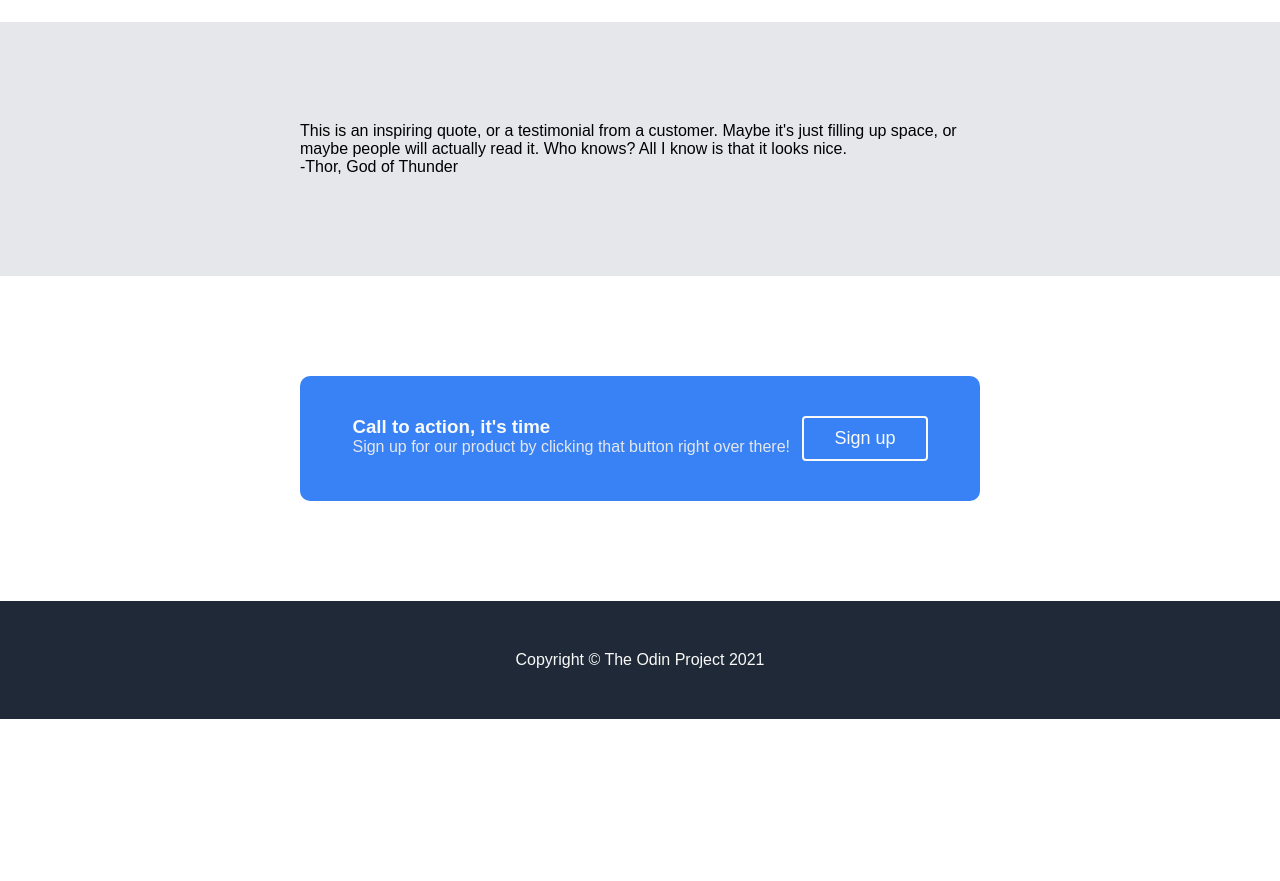
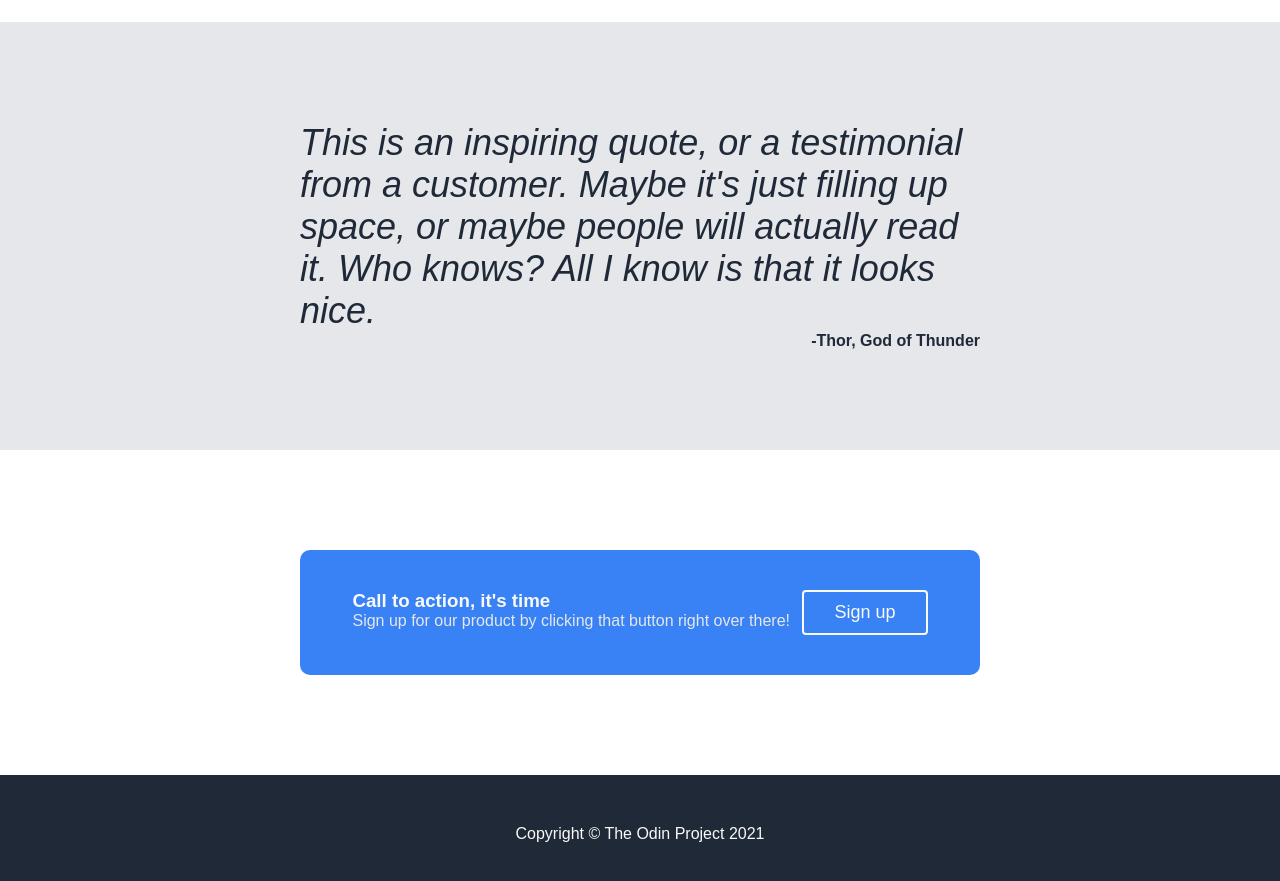
Before and after one commit to mintleafsoup/odin-landing-page, a plain HTML site: page index.html in a window 1280 px wide. Shown: the part 860-1741 px from the top of the page. Before the commit the page ends 1579 px from the top, so only its background shows below. Drawn offline with Linux system fonts and the light colour scheme.

Commit message:
Style quote section

```diff
--- a/index.html
+++ b/index.html
@@ -17,7 +17,7 @@
         </ul>
     </header>
     <section class="first-section">
-        <div class="container-left">
+        <div>
             <h2>This website is awesome</h2>
             <p>This website has some subtext that goes here under the main title. It's a smaller font and the color is lower contrast.</p>
             <button class="button-one">Sign up</button>
@@ -40,8 +40,8 @@
         </div>
     </section>
     <section class="quote-section">
-        <quote>This is an inspiring quote, or a testimonial from a customer. Maybe it's just filling up space, or maybe people will actually read it. Who knows? All I know is that it looks nice.</quote>
-        <p>-Thor, God of Thunder</p>
+        <p class="quote">This is an inspiring quote, or a testimonial from a customer. Maybe it's just filling up space, or maybe people will actually read it. Who knows? All I know is that it looks nice.</p>
+        <p class="thor">-Thor, God of Thunder</p>
     </section>
     <section class="fourth-section">
             <div class="sign-up-text">
--- a/style.css
+++ b/style.css
@@ -78,7 +78,6 @@ header li {
 }*/
 
 /*working on the second container */
-
 .second-section {
     padding-left: 200px;
     padding-right: 200px;
@@ -112,9 +111,20 @@ header li {
     flex-direction: column;
 }
 
-.quote-section p {
+.quote {
     display: flex;
-    align-items: flex-end;
+    justify-content: flex-start;
+    font-weight: 200;
+    color: #1F2937;
+    font-size: 36px;
+    font-style: italic;
+}
+
+.thor {
+    display: flex;
+    justify-content: flex-end;
+    font-weight: 800;
+    color: #1F2937;
 }
 
 /*fourth section is done :)*/
```
